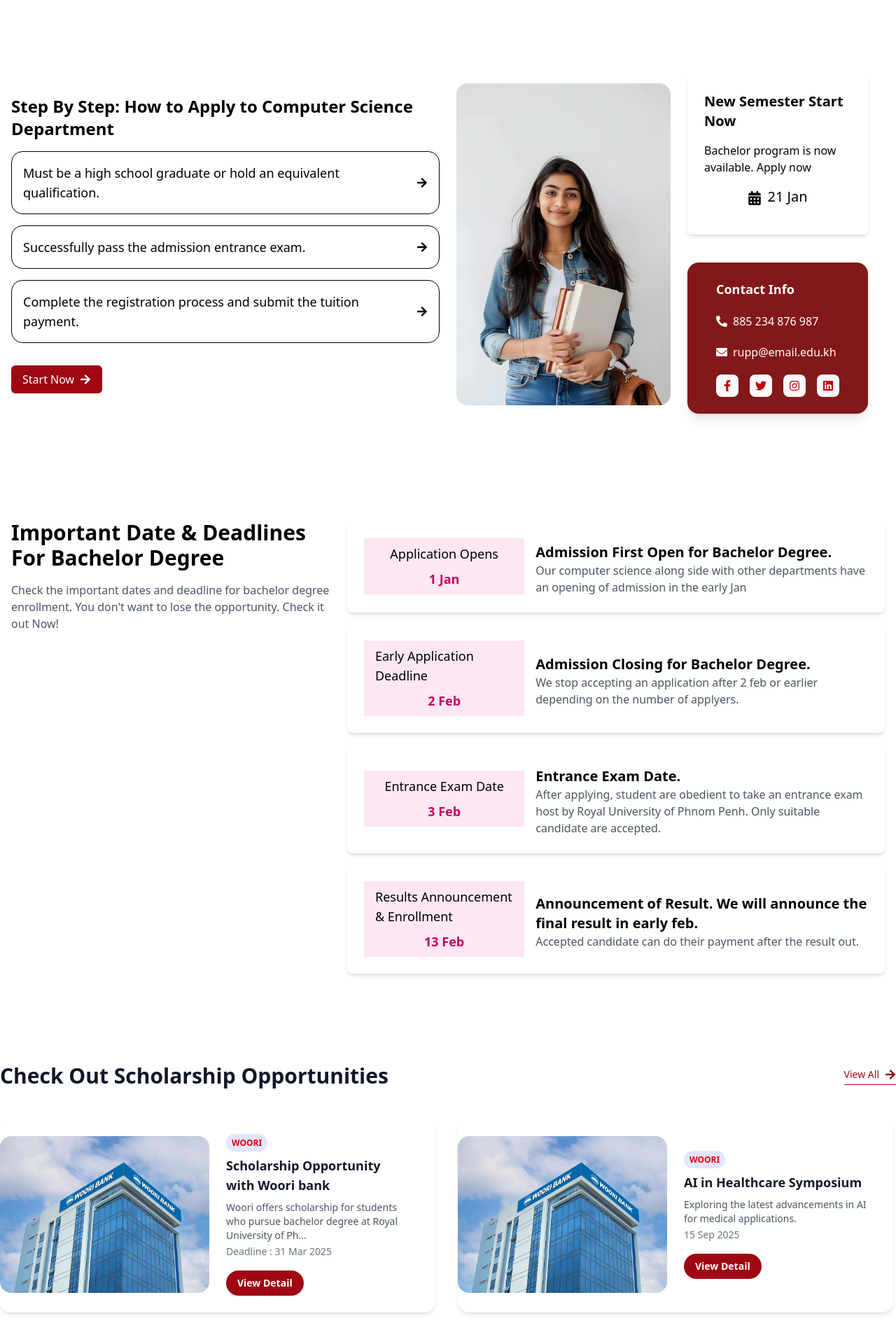
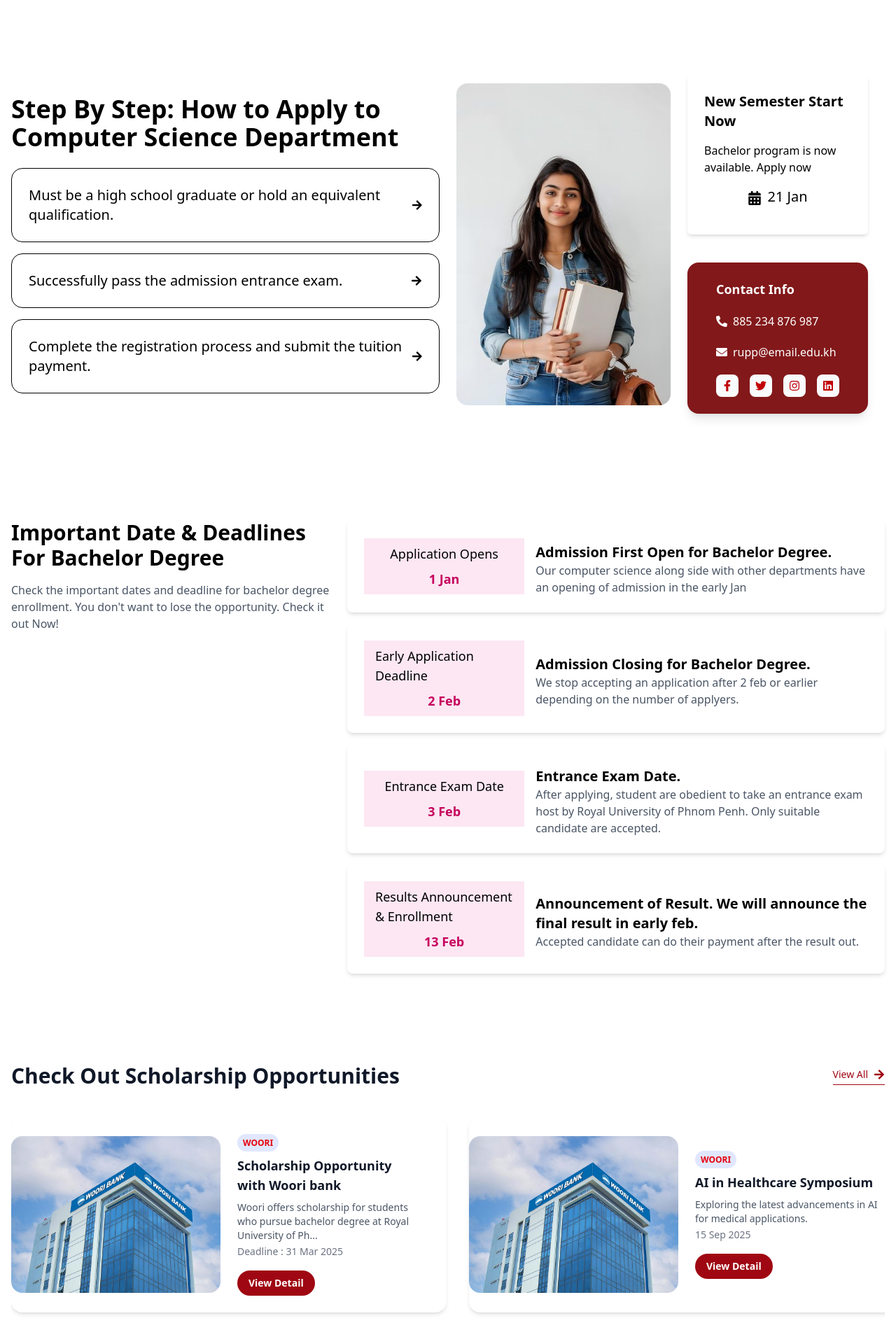
Before and after one commit to Ari-ICU/Department-website-rupp, a React (Vite) app: page /admissions in a window 1280 px wide. Shown: the part 1420-3340 px from the top of the page at 70% size. Built offline with nearby package versions, Linux system fonts and the light colour scheme.

Commit message:
update to dynamic

```diff
--- a/src/components/admission/ApplySection.jsx
+++ b/src/components/admission/ApplySection.jsx
@@ -43,27 +43,20 @@ const ApplySection = () => {
         <div className="flex flex-col xl:flex-row gap-6 items-center justify-between"> {/* Changed md:flex-row to xl:flex-row */}
           {/* Left Side: Steps and Text */}
           <div className="xl:w-1/2 mb-8 xl:mb-0"> {/* Changed md:w-1/2 to xl:w-1/2 */}
-            <h2 className="text-2xl font-semibold mb-4">
+            <h2 className="text-4xl font-semibold mb-6">
               Step By Step: How to Apply to Computer Science Department
             </h2>
             <ul className="list-none space-y-4">
               {steps.map((step, index) => (
                 <li key={index} className="">
-                  <div className="p-4 border rounded-2xl flex items-center justify-between">
-                    <span className="xl:text-lg text-md">{step}</span>
+                  <div className="p-6 border rounded-2xl flex items-center justify-between">
+                    <span className="xl:text-xl text-md">{step}</span>
                     <FaArrowRight className="ml-2" />
                   </div>
                 </li>
               ))}
             </ul>
-            <div className="mt-8">
-              <Link to="/apply">
-                <button className="bg-red-800 text-white py-2 px-4 rounded-md flex items-center">
-                  Start Now
-                  <FaArrowRight className="ml-2" />
-                </button>
-              </Link>
-            </div>
+
           </div>
 
           {/* Right Side: New Semester and Contact Info */}
--- a/src/components/undergraduate/introduction/ScholarshipOpportunities.jsx
+++ b/src/components/undergraduate/introduction/ScholarshipOpportunities.jsx
@@ -95,7 +95,7 @@ const ScholarshipOpportunities = () => {
 
     return (
         <div className="my-16">
-            <div className="container mx-auto">
+            <div className="container mx-auto px-4">
                 <motion.div
                     initial={{ opacity: 0, y: -50 }}
                     whileInView={{ opacity: 1, y: 0 }}
--- a/src/pages/Admission.jsx
+++ b/src/pages/Admission.jsx
@@ -18,7 +18,7 @@ const Admission = () => {
       </div>
 
       {/* Application Steps Section */}
-      <section id="application-steps" className="w-full ">
+      <section id="application-steps">
         <ApplicationSteps />
       </section>
 
@@ -28,17 +28,17 @@ const Admission = () => {
       </section>
 
       {/* Apply Section */}
-      <section id="apply-now" className="w-full ">
+      <section id="apply-now">
         <ApplySection />
       </section>
 
       {/* Important Dates Section */}
-      <section id="important-dates" className="w-full ">
+      <section id="important-dates">
         <ImportantDates />
       </section>
 
       {/* Scholarship Opportunities Section */}
-      <section id="scholarships" className="w-full ">
+      <section id="scholarships">
         <ScholarshipOpportunities />
       </section>
 
```
